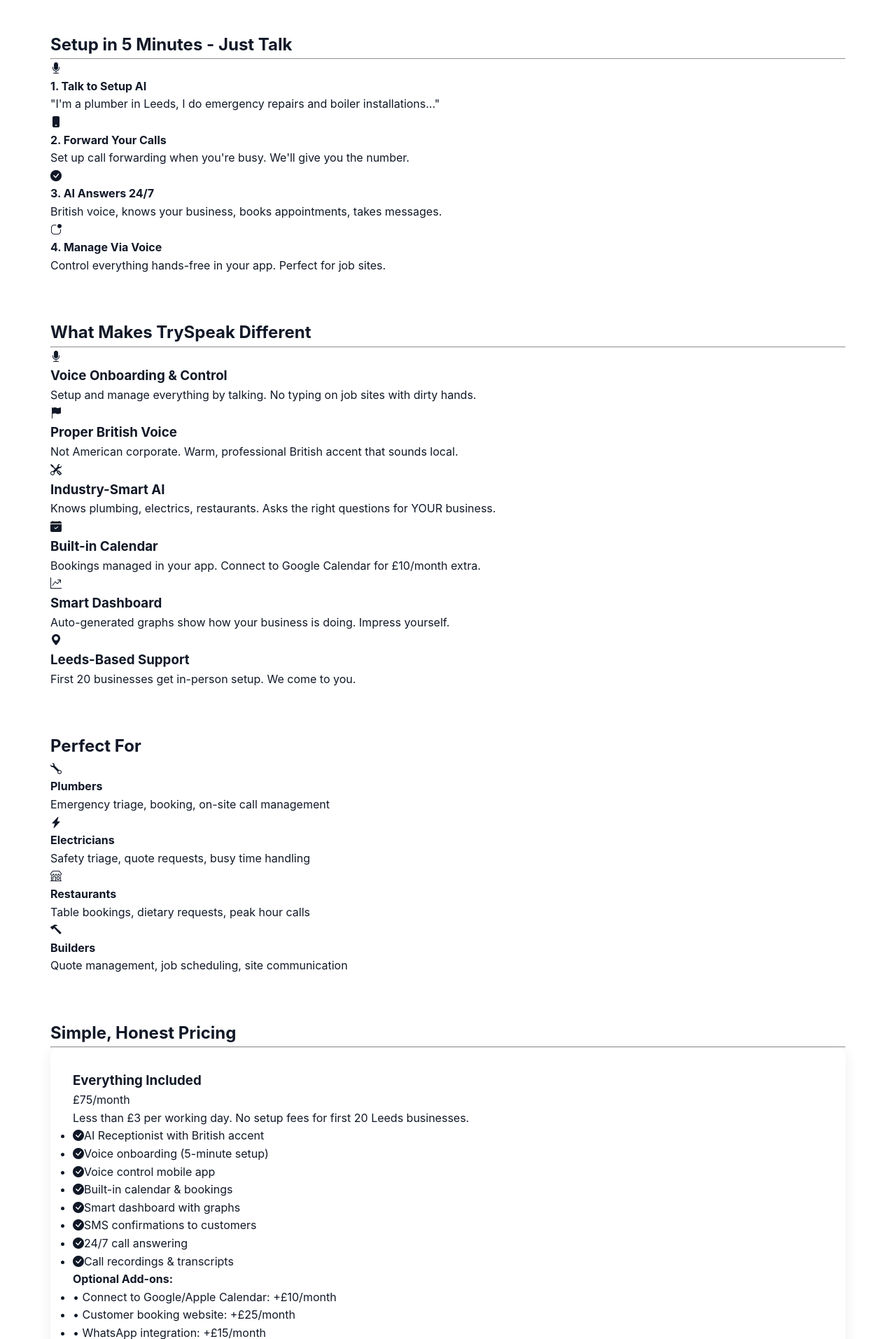
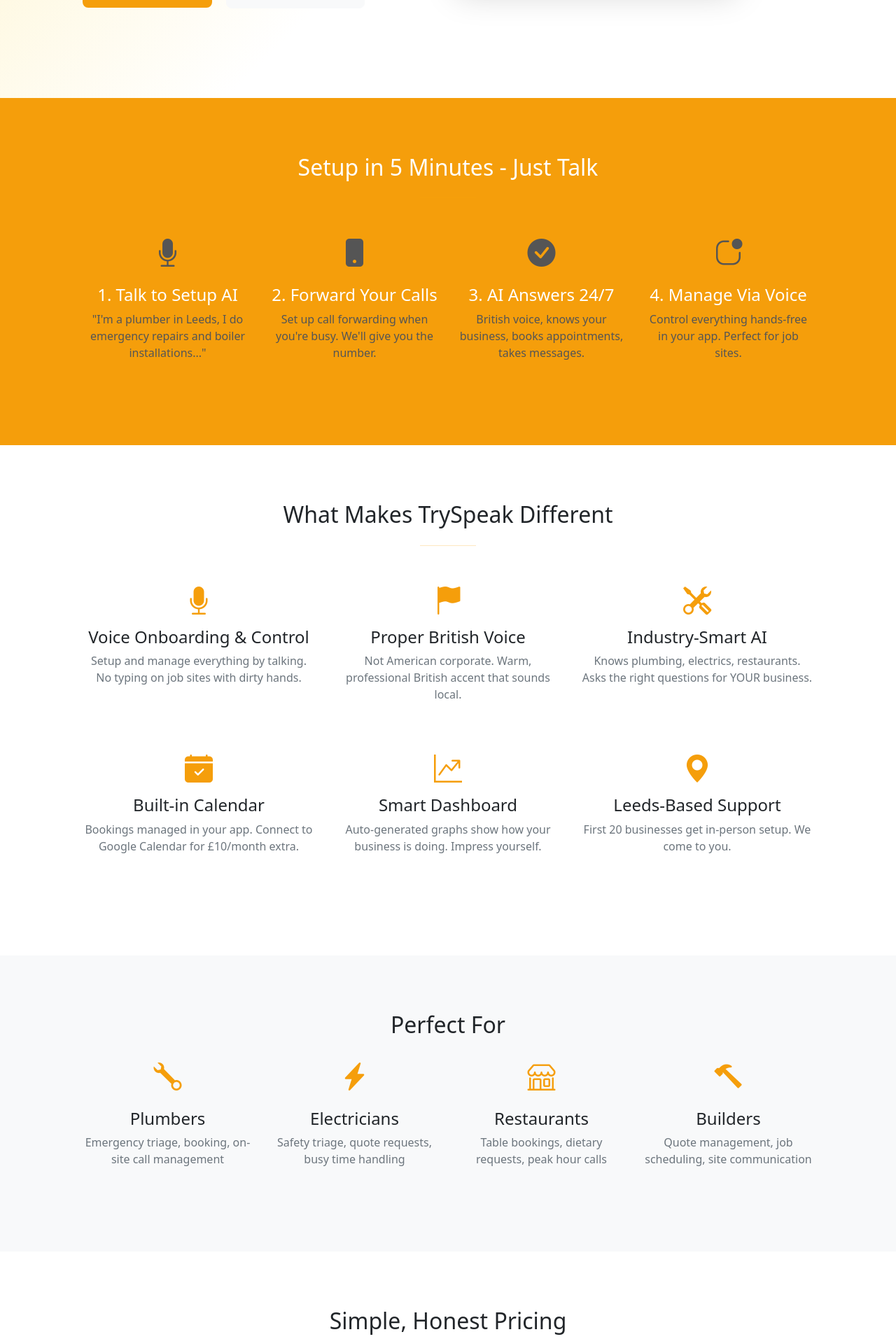
Before and after one commit to kanchang12/tryspeak-ukreceptionist, a Flask app: page / in a window 1280 px wide. Shown: the part 489-2402 px from the top of the page at 70% size. Run offline with Flask 3, Linux system fonts and the light colour scheme; some libraries are stand-ins or nearby versions.

Commit message:
Refactor HTML structure and update styles
Updated favicon, Bootstrap version, and navbar structure. Enhanced styling for various elements and adjusted sections for better layout.

```diff
--- a/templates/index.html
+++ b/templates/index.html
@@ -6,164 +6,158 @@
         <meta name="description" content="The AI Receptionist Built for British Tradespeople - Never miss a customer call again" />
         <meta name="author" content="TrySpeak" />
         <title>TrySpeak - AI Receptionist for Leeds Businesses</title>
-        <!-- Favicon-->
-        <link rel="icon" type="image/x-icon" href="assets/favicon.ico" />
-        <!-- Bootstrap Icons-->
+        <link rel="icon" type="image/x-icon" href="/static/images/favicon-32x32.png" />
         <link href="https://cdn.jsdelivr.net/npm/bootstrap-icons@1.5.0/font/bootstrap-icons.css" rel="stylesheet" />
-        <!-- Google fonts-->
         <link href="https://fonts.googleapis.com/css?family=Merriweather+Sans:400,700" rel="stylesheet" />
         <link href="https://fonts.googleapis.com/css?family=Merriweather:400,300,300italic,400italic,700,700italic" rel="stylesheet" type="text/css" />
-        <!-- Core theme CSS (includes Bootstrap)-->
-        <link href="/static/css/styles.css" rel="stylesheet" />
+        <link href="https://cdn.jsdelivr.net/npm/bootstrap@5.2.3/dist/css/bootstrap.min.css" rel="stylesheet" />
+        <style>
+            .navbar { background: white !important; padding: 0.75rem 0 !important; box-shadow: 0 2px 4px rgba(0,0,0,0.08); }
+            .navbar-brand { font-size: 22px; font-weight: 700; color: #F59E0B !important; }
+            .nav-link { font-size: 15px; color: #555 !important; font-weight: 500; }
+            .nav-link:hover { color: #F59E0B !important; }
+            .masthead { padding: 8rem 0; background: linear-gradient(135deg, #FEF3C7 0%, #FFFFFF 50%); }
+            .masthead h1 { font-size: 48px; color: #111; }
+            .text-white-75 { color: #555 !important; }
+            .btn-primary { background: #F59E0B; border: none; }
+            .btn-primary:hover { background: #D97706; }
+            .page-section { padding: 5rem 0; }
+            .bg-primary { background: #F59E0B !important; }
+            .text-primary { color: #F59E0B !important; }
+            .divider { border-color: #F59E0B; max-width: 5rem; margin: 1.5rem auto; }
+        </style>
     </head>
     <body id="page-top">
-        <!-- Navigation-->
-        <nav class="navbar navbar-expand-lg navbar-light fixed-top py-3" id="mainNav">
+        <nav class="navbar navbar-expand-lg navbar-light fixed-top" id="mainNav">
             <div class="container px-4 px-lg-5">
                 <a class="navbar-brand" href="#page-top">
                     <i class="bi-mic-fill me-2"></i>TrySpeak
                 </a>
-                <button class="navbar-toggler navbar-toggler-right" type="button" data-bs-toggle="collapse" data-bs-target="#navbarResponsive" aria-controls="navbarResponsive" aria-expanded="false" aria-label="Toggle navigation"><span class="navbar-toggler-icon"></span></button>
+                <button class="navbar-toggler" type="button" data-bs-toggle="collapse" data-bs-target="#navbarResponsive">
+                    <span class="navbar-toggler-icon"></span>
+                </button>
                 <div class="collapse navbar-collapse" id="navbarResponsive">
-                    <ul class="navbar-nav ms-auto my-2 my-lg-0">
+                    <ul class="navbar-nav ms-auto">
                         <li class="nav-item"><a class="nav-link" href="#how-it-works">How It Works</a></li>
                         <li class="nav-item"><a class="nav-link" href="#features">Features</a></li>
                         <li class="nav-item"><a class="nav-link" href="#pricing">Pricing</a></li>
-                        <li class="nav-item"><a class="nav-link" href="#contact">Get Started</a></li>
+                        <li class="nav-item"><a class="nav-link" href="/signup">Get Started</a></li>
                     </ul>
                 </div>
             </div>
         </nav>
 
-        <!-- Masthead-->
         <header class="masthead">
-            <div class="container px-4 px-lg-5 h-100">
-                <div class="row gx-4 gx-lg-5 h-100 align-items-center justify-content-center text-center">
-                    <div class="col-lg-10 align-self-end">
-                        <h1 class="text-white font-weight-bold">Never Miss a Customer Call Again</h1>
+            <div class="container px-4 px-lg-5">
+                <div class="row align-items-center">
+                    <div class="col-lg-6">
+                        <h1 class="font-weight-bold">Never Miss a Customer Call Again</h1>
                         <hr class="divider" />
-                    </div>
-                    <div class="col-lg-8 align-self-baseline">
                         <p class="text-white-75 mb-4" style="font-size: 1.2rem;">
                             Your AI receptionist with a proper British accent. Setup in 5 minutes by talking - no typing, no fuss.
                             Perfect for Leeds tradespeople and restaurants.
                         </p>
-                        <p class="text-white mb-5"><strong>£75/month - Less than £3 per working day</strong></p>
-                        <a class="btn btn-primary btn-xl me-3" href="#contact">Get Started Free</a>
-                        <a class="btn btn-light btn-xl" href="#how-it-works">See How It Works</a>
+                        <p class="mb-4"><strong style="color: #F59E0B; font-size: 1.1rem;">£75/month - Less than £3 per working day</strong></p>
+                        <a class="btn btn-primary btn-lg me-3" href="/signup">Get Started Free</a>
+                        <a class="btn btn-light btn-lg" href="#how-it-works">See How It Works</a>
+                    </div>
+                    <div class="col-lg-6">
+                        <img src="https://images.unsplash.com/photo-1556761175-b413da4baf72?w=600&h=400&fit=crop"
+                             alt="Professional tradesperson" class="img-fluid rounded shadow-lg">
                     </div>
                 </div>
             </div>
         </header>
 
-        <!-- How It Works -->
         <section class="page-section bg-primary" id="how-it-works">
             <div class="container px-4 px-lg-5">
-                <div class="row gx-4 gx-lg-5 justify-content-center">
-                    <div class="col-lg-10 text-center">
-                        <h2 class="text-white mt-0">Setup in 5 Minutes - Just Talk</h2>
+                <h2 class="text-white text-center mt-0">Setup in 5 Minutes - Just Talk</h2>
                 <hr class="divider divider-light" />
-                        <div class="row text-white-75 text-start mt-5">
-                            <div class="col-md-3 mb-4">
-                                <div class="text-center mb-3"><i class="bi-mic-fill fs-1"></i></div>
+                <div class="row text-white-75 mt-5">
+                    <div class="col-md-3 mb-4 text-center">
+                        <i class="bi-mic-fill fs-1 mb-3 d-block"></i>
                         <h4 class="text-white">1. Talk to Setup AI</h4>
                         <p>"I'm a plumber in Leeds, I do emergency repairs and boiler installations..."</p>
                     </div>
-                            <div class="col-md-3 mb-4">
-                                <div class="text-center mb-3"><i class="bi-phone-fill fs-1"></i></div>
+                    <div class="col-md-3 mb-4 text-center">
+                        <i class="bi-phone-fill fs-1 mb-3 d-block"></i>
                         <h4 class="text-white">2. Forward Your Calls</h4>
                         <p>Set up call forwarding when you're busy. We'll give you the number.</p>
                     </div>
-                            <div class="col-md-3 mb-4">
-                                <div class="text-center mb-3"><i class="bi-check-circle-fill fs-1"></i></div>
+                    <div class="col-md-3 mb-4 text-center">
+                        <i class="bi-check-circle-fill fs-1 mb-3 d-block"></i>
                         <h4 class="text-white">3. AI Answers 24/7</h4>
                         <p>British voice, knows your business, books appointments, takes messages.</p>
                     </div>
-                            <div class="col-md-3 mb-4">
-                                <div class="text-center mb-3"><i class="bi-app-indicator fs-1"></i></div>
+                    <div class="col-md-3 mb-4 text-center">
+                        <i class="bi-app-indicator fs-1 mb-3 d-block"></i>
                         <h4 class="text-white">4. Manage Via Voice</h4>
                         <p>Control everything hands-free in your app. Perfect for job sites.</p>
                     </div>
                 </div>
             </div>
-                </div>
-            </div>
         </section>
 
-        <!-- Features-->
         <section class="page-section" id="features">
             <div class="container px-4 px-lg-5">
                 <h2 class="text-center mt-0">What Makes TrySpeak Different</h2>
                 <hr class="divider" />
-                <div class="row gx-4 gx-lg-5 mt-5">
+                <div class="row mt-5">
                     <div class="col-lg-4 col-md-6 text-center mb-5">
-                        <div class="mt-3">
-                            <div class="mb-2"><i class="bi-mic-fill fs-1 text-primary"></i></div>
+                        <i class="bi-mic-fill fs-1 text-primary mb-2 d-block"></i>
                         <h3 class="h4 mb-2">Voice Onboarding & Control</h3>
-                            <p class="text-muted mb-0">Setup and manage everything by talking. No typing on job sites with dirty hands.</p>
-                        </div>
+                        <p class="text-muted">Setup and manage everything by talking. No typing on job sites with dirty hands.</p>
                     </div>
                     <div class="col-lg-4 col-md-6 text-center mb-5">
-                        <div class="mt-3">
-                            <div class="mb-2"><i class="bi-flag-fill fs-1 text-primary"></i></div>
+                        <i class="bi-flag-fill fs-1 text-primary mb-2 d-block"></i>
                         <h3 class="h4 mb-2">Proper British Voice</h3>
-                            <p class="text-muted mb-0">Not American corporate. Warm, professional British accent that sounds local.</p>
-                        </div>
+                        <p class="text-muted">Not American corporate. Warm, professional British accent that sounds local.</p>
                     </div>
                     <div class="col-lg-4 col-md-6 text-center mb-5">
-                        <div class="mt-3">
-                            <div class="mb-2"><i class="bi-tools fs-1 text-primary"></i></div>
+                        <i class="bi-tools fs-1 text-primary mb-2 d-block"></i>
                         <h3 class="h4 mb-2">Industry-Smart AI</h3>
-                            <p class="text-muted mb-0">Knows plumbing, electrics, restaurants. Asks the right questions for YOUR business.</p>
-                        </div>
+                        <p class="text-muted">Knows plumbing, electrics, restaurants. Asks the right questions for YOUR business.</p>
                     </div>
                     <div class="col-lg-4 col-md-6 text-center mb-5">
-                        <div class="mt-3">
-                            <div class="mb-2"><i class="bi-calendar-check-fill fs-1 text-primary"></i></div>
+                        <i class="bi-calendar-check-fill fs-1 text-primary mb-2 d-block"></i>
                         <h3 class="h4 mb-2">Built-in Calendar</h3>
-                            <p class="text-muted mb-0">Bookings managed in your app. Connect to Google Calendar for £10/month extra.</p>
-                        </div>
+                        <p class="text-muted">Bookings managed in your app. Connect to Google Calendar for £10/month extra.</p>
                     </div>
                     <div class="col-lg-4 col-md-6 text-center mb-5">
-                        <div class="mt-3">
-                            <div class="mb-2"><i class="bi-graph-up fs-1 text-primary"></i></div>
+                        <i class="bi-graph-up fs-1 text-primary mb-2 d-block"></i>
                         <h3 class="h4 mb-2">Smart Dashboard</h3>
-                            <p class="text-muted mb-0">Auto-generated graphs show how your business is doing. Impress yourself.</p>
-                        </div>
+                        <p class="text-muted">Auto-generated graphs show how your business is doing. Impress yourself.</p>
                     </div>
                     <div class="col-lg-4 col-md-6 text-center mb-5">
-                        <div class="mt-3">
-                            <div class="mb-2"><i class="bi-geo-alt-fill fs-1 text-primary"></i></div>
+                        <i class="bi-geo-alt-fill fs-1 text-primary mb-2 d-block"></i>
                         <h3 class="h4 mb-2">Leeds-Based Support</h3>
-                            <p class="text-muted mb-0">First 20 businesses get in-person setup. We come to you.</p>
-                        </div>
+                        <p class="text-muted">First 20 businesses get in-person setup. We come to you.</p>
                     </div>
                 </div>
             </div>
         </section>
 
-        <!-- Perfect For -->
         <section class="page-section bg-light">
             <div class="container px-4 px-lg-5">
                 <h2 class="text-center mt-0 mb-4">Perfect For</h2>
-                <div class="row gx-4 gx-lg-5 justify-content-center">
+                <div class="row justify-content-center">
                     <div class="col-lg-3 col-md-6 text-center mb-4">
-                        <i class="bi-wrench fs-1 text-primary mb-3"></i>
+                        <i class="bi-wrench fs-1 text-primary mb-3 d-block"></i>
                         <h4>Plumbers</h4>
                         <p class="text-muted">Emergency triage, booking, on-site call management</p>
                     </div>
                     <div class="col-lg-3 col-md-6 text-center mb-4">
-                        <i class="bi-lightning-charge-fill fs-1 text-primary mb-3"></i>
+                        <i class="bi-lightning-charge-fill fs-1 text-primary mb-3 d-block"></i>
                         <h4>Electricians</h4>
                         <p class="text-muted">Safety triage, quote requests, busy time handling</p>
                     </div>
                     <div class="col-lg-3 col-md-6 text-center mb-4">
-                        <i class="bi-shop fs-1 text-primary mb-3"></i>
+                        <i class="bi-shop fs-1 text-primary mb-3 d-block"></i>
                         <h4>Restaurants</h4>
                         <p class="text-muted">Table bookings, dietary requests, peak hour calls</p>
                     </div>
                     <div class="col-lg-3 col-md-6 text-center mb-4">
-                        <i class="bi-hammer fs-1 text-primary mb-3"></i>
+                        <i class="bi-hammer fs-1 text-primary mb-3 d-block"></i>
                         <h4>Builders</h4>
                         <p class="text-muted">Quote management, job scheduling, site communication</p>
                     </div>
@@ -171,12 +165,11 @@
             </div>
         </section>
 
-        <!-- Pricing -->
         <section class="page-section" id="pricing">
             <div class="container px-4 px-lg-5">
                 <h2 class="text-center mt-0">Simple, Honest Pricing</h2>
                 <hr class="divider" />
-                <div class="row gx-4 gx-lg-5 justify-content-center mt-5">
+                <div class="row justify-content-center mt-5">
                     <div class="col-lg-8">
                         <div class="card shadow-lg">
                             <div class="card-body text-center p-5">
@@ -199,7 +192,7 @@
                                     <li>• Customer booking website: +£25/month</li>
                                     <li>• WhatsApp integration: +£15/month</li>
                                 </ul>
-                                <a href="#contact" class="btn btn-primary btn-xl">Start Free Trial</a>
+                                <a href="/signup" class="btn btn-primary btn-lg">Start Free Trial</a>
                                 <p class="text-muted mt-3 small">First month free - No credit card required</p>
                             </div>
                         </div>
@@ -214,50 +207,22 @@
             </div>
         </section>
 
-
-
-
-
-        <!-- Footer-->
         <footer class="bg-light py-5">
             <div class="container px-4 px-lg-5">
                 <div class="row">
                     <div class="col-md-6 text-center text-md-start mb-3 mb-md-0">
-                        <div class="small text-muted">
-                            © 2026 TrySpeak. Made in Leeds, UK.
-                        </div>
+                        <div class="small text-muted">© 2026 TrySpeak. Made in Leeds, UK.</div>
                     </div>
                     <div class="col-md-6 text-center text-md-end">
                         <div class="small text-muted">
-                            <a href="#" class="text-muted me-3">Privacy Policy</a>
-                            <a href="#" class="text-muted">Terms of Service</a>
+                            <a href="/privacy" class="text-muted me-3">Privacy Policy</a>
+                            <a href="/terms" class="text-muted">Terms of Service</a>
                         </div>
                     </div>
                 </div>
             </div>
         </footer>
 
-        <!-- Bootstrap core JS-->
-        <script data-cfasync="false" src="/cdn-cgi/scripts/5c5dd728/cloudflare-static/email-decode.min.js"></script><script src="https://cdn.jsdelivr.net/npm/bootstrap@5.2.3/dist/js/bootstrap.bundle.min.js"></script>
-        <!-- Core theme JS-->
-        <script src="/static/js/scripts.js"></script>
-
-        <!-- Simple form handling -->
-        <script>
-            document.getElementById('contactForm').addEventListener('submit', function(e) {
-                e.preventDefault();
-
-                // Get form data
-                const formData = {
-                    name: document.getElementById('name').value,
-                    business: document.getElementById('business').value,
-                    phone: document.getElementById('phone').value,
-                    email: document.getElementById('email').value,
-                    businessType: document.getElementById('businessType').value,
-                    message: document.getElementById('message').value
-                };
-
-                // TODO: Send to your backend
-                console.log('Form submitted:', formData);
-
-                // Show succe
+        <script src="https://cdn.jsdelivr.net/npm/bootstrap@5.2.3/dist/js/bootstrap.bundle.min.js"></script>
+    </body>
+</html>
```
Lines whose indentation alone changed are shown as unchanged.
